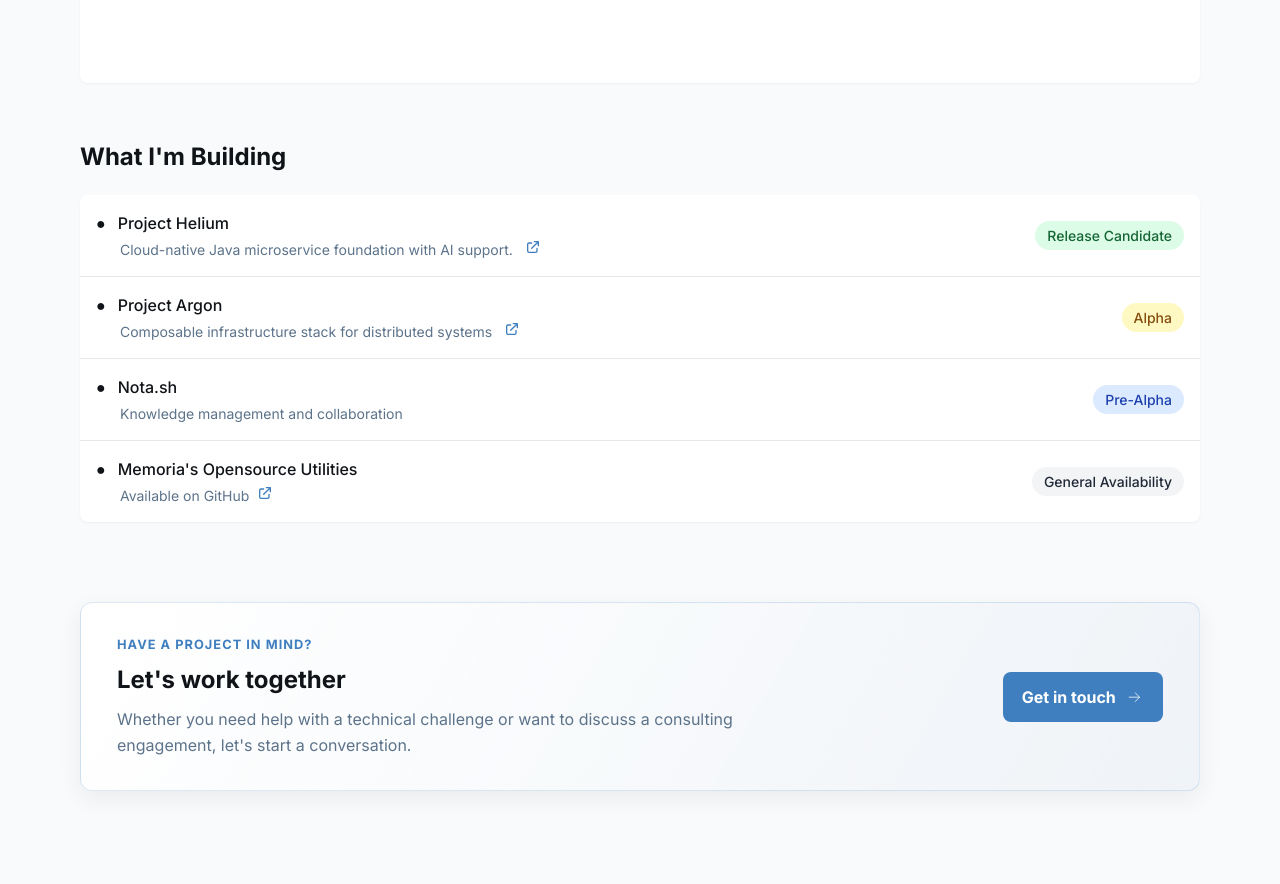
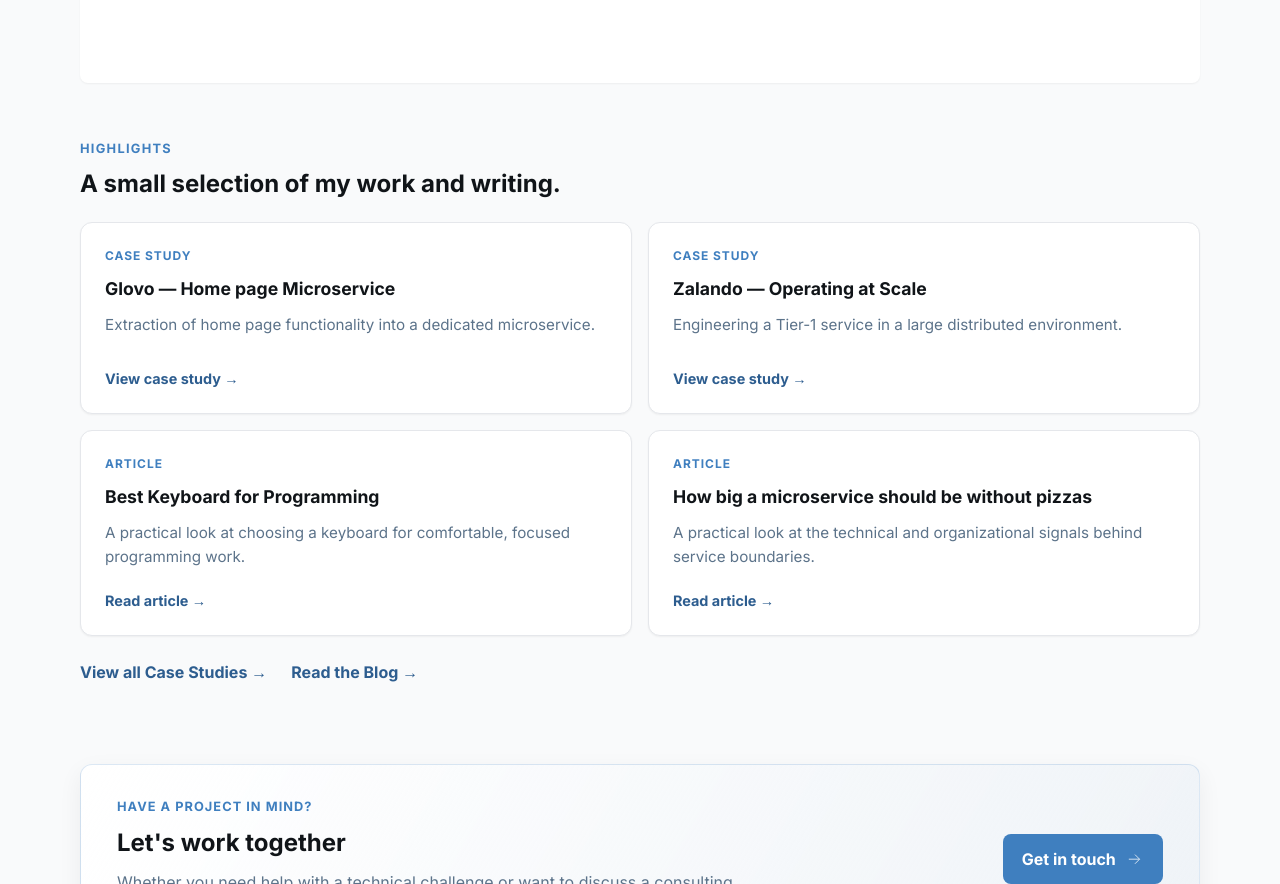
Before and after one commit to IsmailMarmoush/ismailmarmoush.github.io, a Vue app: page /#/ in a window 1280 px wide. Shown: the part 700-1584 px from the top of the page. Built offline with nearby package versions, Linux system fonts and the light colour scheme.

Commit message:
highlights

```diff
--- a/src/pages/Home.vue
+++ b/src/pages/Home.vue
@@ -61,6 +61,44 @@
       <div class="content-section-grid">
         <div class="section-column">
           <section>
+            <div ref="targetSection" class="highlights-heading">
+              <div>
+                <span class="highlights-eyebrow">Highlights</span>
+                <h2 class="section-heading">A small selection of my work and writing.</h2>
+              </div>
+            </div>
+            <div class="highlights-grid">
+              <router-link to="/case-studies/glovo" class="highlight-card">
+                <span class="highlight-type">Case Study</span>
+                <h3>Glovo — Home page Microservice</h3>
+                <p>Extraction of home page functionality into a dedicated microservice.</p>
+                <span class="highlight-arrow">View case study <span aria-hidden="true">→</span></span>
+              </router-link>
+              <router-link to="/case-studies/zalando" class="highlight-card">
+                <span class="highlight-type">Case Study</span>
+                <h3>Zalando — Operating at Scale</h3>
+                <p>Engineering a Tier-1 service in a large distributed environment.</p>
+                <span class="highlight-arrow">View case study <span aria-hidden="true">→</span></span>
+              </router-link>
+              <router-link to="/blog/2019-06-27-best-keyboard-for-programming" class="highlight-card">
+                <span class="highlight-type">Article</span>
+                <h3>Best Keyboard for Programming</h3>
+                <p>A practical look at choosing a keyboard for comfortable, focused programming work.</p>
+                <span class="highlight-arrow">Read article <span aria-hidden="true">→</span></span>
+              </router-link>
+              <router-link to="/blog/2020-12-25-microservice-sizing-without-pizza" class="highlight-card">
+                <span class="highlight-type">Article</span>
+                <h3>How big a microservice should be without pizzas</h3>
+                <p>A practical look at the technical and organizational signals behind service boundaries.</p>
+                <span class="highlight-arrow">Read article <span aria-hidden="true">→</span></span>
+              </router-link>
+            </div>
+            <div class="highlights-actions">
+              <router-link to="/case-studies" class="highlights-action">View all Case Studies <span aria-hidden="true">→</span></router-link>
+              <router-link to="/blog" class="highlights-action">Read the Blog <span aria-hidden="true">→</span></router-link>
+            </div>
+          </section>
+          <section v-if="false">
             <h2 ref="targetSection" class="section-heading">
               What I'm Building
             </h2>
@@ -443,6 +481,107 @@
   margin-top: 2.5rem;
 }
 
+.highlights-heading {
+  display: flex;
+  align-items: end;
+  justify-content: space-between;
+  margin-top: 2.5rem;
+  margin-bottom: 1.25rem;
+}
+
+.highlights-eyebrow {
+  display: block;
+  margin-bottom: 0.5rem;
+  color: #3f7fbf;
+  font-size: 0.8rem;
+  font-weight: 700;
+  letter-spacing: 0.1em;
+  text-transform: uppercase;
+}
+
+.highlights-heading .section-heading {
+  margin: 0;
+}
+
+.highlights-grid {
+  display: grid;
+  grid-template-columns: repeat(2, minmax(0, 1fr));
+  gap: 1rem;
+}
+
+.highlight-card {
+  display: flex;
+  min-height: 12rem;
+  flex-direction: column;
+  padding: 1.5rem;
+  border: 1px solid #e5e7eb;
+  border-radius: 0.75rem;
+  background: #ffffff;
+  box-shadow: 0 1px 2px rgb(0 0 0 / 5%);
+  color: inherit;
+  text-decoration: none;
+  transition: border-color 0.2s ease, box-shadow 0.2s ease, transform 0.2s ease;
+}
+
+.highlight-card:hover {
+  border-color: rgb(63 127 191 / 35%);
+  box-shadow: 0 8px 20px rgb(16 20 24 / 8%);
+  transform: translateY(-2px);
+}
+
+.highlight-type {
+  margin-bottom: 0.75rem;
+  color: #3f7fbf;
+  font-size: 0.75rem;
+  font-weight: 700;
+  letter-spacing: 0.08em;
+  text-transform: uppercase;
+}
+
+.highlight-card h3 {
+  margin: 0;
+  color: #101418;
+  font-size: 1.1rem;
+  line-height: 1.35;
+}
+
+.highlight-card p {
+  margin: 0.75rem 0 1.25rem;
+  color: #5c738a;
+  font-size: 0.95rem;
+  line-height: 1.6;
+}
+
+.highlight-arrow {
+  margin-top: auto;
+  color: #2d5d8f;
+  font-size: 0.9rem;
+  font-weight: 600;
+}
+
+.highlights-actions {
+  display: flex;
+  flex-wrap: wrap;
+  gap: 1.5rem;
+  margin-top: 1.5rem;
+}
+
+.highlights-action {
+  color: #2d5d8f;
+  font-weight: 600;
+  text-decoration: none;
+}
+
+.highlights-action:hover {
+  color: #3f7fbf;
+}
+
+@media (max-width: 640px) {
+  .highlights-grid {
+    grid-template-columns: 1fr;
+  }
+}
+
 .project-card {
   background-color: #ffffff;
   border-radius: 0.5rem;
```
